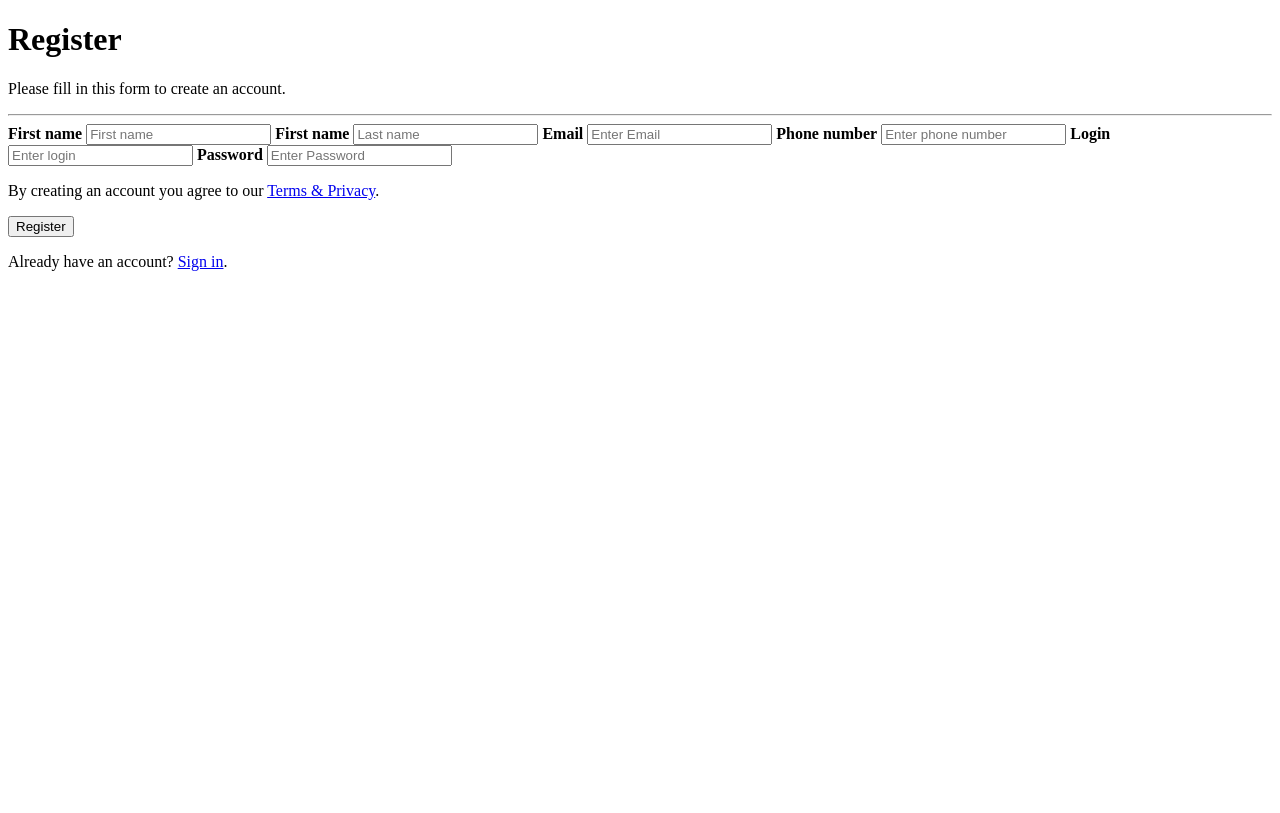
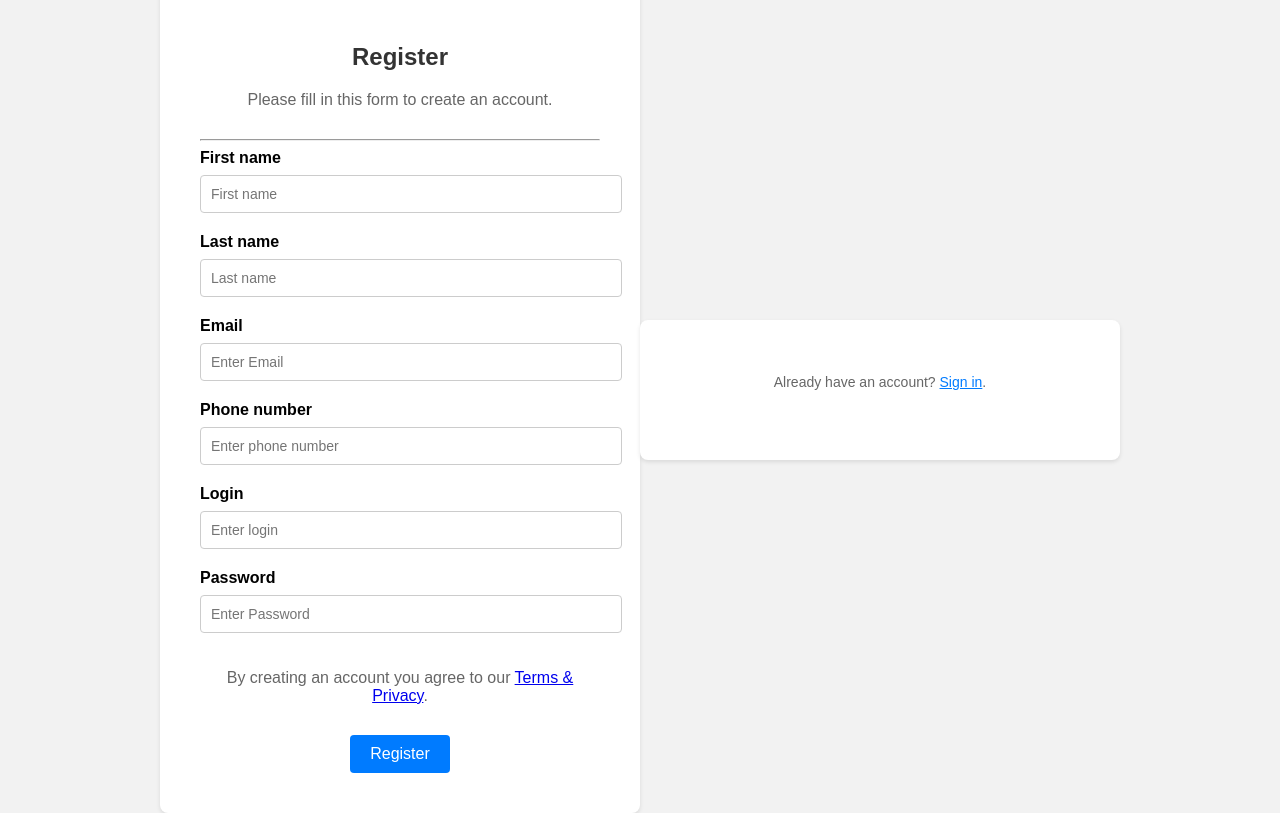
Before and after one commit to hellkirl/backend, a Flask app: page /register in a window 1280 px wide. Before the commit the page ends 271 px from the top, so only its background shows below. Run offline with Flask 3, Linux system fonts and the light colour scheme.

Commit message:
Modified db scripts

```diff
--- a/auth_system/main.py
+++ b/auth_system/main.py
@@ -1,23 +1,33 @@
-from flask import Flask, request, render_template
+from functools import wraps
+
 import bcrypt
+from flask import Flask, render_template, request, session, url_for
 from flask_migrate import Migrate
 
-from flask_login import (
-    UserMixin,
-    login_user,
-    LoginManager,
-    current_user,
-    logout_user,
-    login_required,
-)
-
+from config import DATABASE, PASSWORD, USERNAME
 from database.db import Connector
-from config import DATABASE, USERNAME, PASSWORD
 
 app = Flask(__name__)
 
 c = Connector(database=DATABASE, username=USERNAME, password=PASSWORD)
 con, cur = c.connect()
+
+
+def login_required(f):
+    @wraps(f)
+    def decorated_function(*args, **kwargs):
+        if 'logged_in' not in session:
+            return app.redirect(url_for("login"))
+        return f(*args, **kwargs)
+
+    return decorated_function
+
+
+@app.route("/logout")
+@login_required
+def logout():
+    session.pop("logged_in", None)
+    return app.redirect("/")
 
 
 @app.route("/")
@@ -33,15 +43,17 @@ def register():
         email = request.form["email"]
         phone_number = request.form["phone_number"]
         login = request.form["login"]
-        password = bcrypt.hashpw(request.form["password"].encode("utf-8"), bcrypt.gensalt())
+        salt = str(bcrypt.gensalt())
+        pw_hash = bcrypt.hashpw(request.form["password"].encode("utf-8"), bytes(salt))
 
-        cur.execute("SELECT * FROM users WHERE login = %s", (login,))
+        cur.execute("SELECT * FROM users WHERE email = %s", (email,))
         if cur.fetchone():
-            print("The registration is not possible. The user already exists!")
+            print("The registration is not possible. The email is already in use!")
         else:
             cur.execute("""INSERT INTO users (first_name, last_name, email, phone_number, login, password)
                         VALUES (%s, %s, %s, %s, %s, %s)""",
                         (first_name, last_name, email, phone_number, login, password))
+            return app.redirect("/dashboard")
 
     return render_template("register.html")
 
@@ -55,15 +67,18 @@ def login():
         cur.execute("SELECT password FROM users WHERE login = %s", (login,))
         acquired_password = cur.fetchone()
 
-        if password == acquired_password:
-            app.redirect("")
+        if bcrypt.checkpw(password, acquired_password):
+            return app.redirect("/dashboard")
+        else:
+            return app.redirect("/login")
 
     return render_template("login.html")
 
 
 @app.route("/dashboard")
+@login_required
 def dashboard():
-    return "<b>You're loggin in</b>"
+    return "<b>You're logged in</b>"
 
 
 if __name__ == "__main__":
--- a/auth_system/templates/register.html
+++ b/auth_system/templates/register.html
@@ -3,6 +3,93 @@
 <head>
     <meta charset="UTF-8">
     <title>Sign up</title>
+    <style>
+        body {
+            font-family: Arial, sans-serif;
+            background-color: #f2f2f2;
+            margin: 0;
+            padding: 0;
+        }
+
+        form {
+            display: flex;
+            justify-content: center;
+            align-items: center;
+            height: 100vh;
+        }
+
+        .container {
+            max-width: 400px;
+            width: 100%;
+            padding: 40px;
+            background-color: #fff;
+            box-shadow: 0 2px 4px rgba(0, 0, 0, 0.1);
+            border-radius: 8px;
+            text-align: center;
+        }
+
+        h1 {
+            color: #333;
+            font-size: 24px;
+            margin-bottom: 20px;
+        }
+
+        p {
+            color: #666;
+            font-size: 16px;
+            margin-bottom: 30px;
+        }
+
+        label {
+            display: block;
+            text-align: left;
+            margin-bottom: 8px;
+        }
+
+        input[type="text"],
+        input[type="email"],
+        input[type="password"] {
+            width: 100%;
+            padding: 10px;
+            font-size: 14px;
+            border: 1px solid #ccc;
+            border-radius: 4px;
+            margin-bottom: 20px;
+        }
+
+        input[type="submit"] {
+            display: inline-block;
+            background-color: #007bff;
+            color: #fff;
+            border: none;
+            padding: 10px 20px;
+            font-size: 16px;
+            border-radius: 4px;
+            cursor: pointer;
+            transition: background-color 0.3s ease;
+        }
+
+        input[type="submit"]:hover {
+            background-color: #0056b3;
+        }
+
+        .container.signin {
+            text-align: center;
+            margin-bottom: 20px;
+        }
+
+        .container.signin p {
+            font-size: 14px;
+        }
+
+        .container.signin a {
+            color: #007bff;
+        }
+
+        .container.signin a:hover {
+            text-decoration: underline;
+        }
+    </style>
 </head>
 <body>
 <form action="/register" method="post">
@@ -14,7 +101,7 @@
         <label for="first_name"><b>First name</b></label>
         <input type="text" placeholder="First name" name="first_name" id="first_name" required>
 
-        <label for="last_name"><b>First name</b></label>
+        <label for="last_name"><b>Last name</b></label>
         <input type="text" placeholder="Last name" name="last_name" id="last_name" required>
 
         <label for="email"><b>Email</b></label>
@@ -34,7 +121,7 @@
     </div>
 
     <div class="container signin">
-        <p>Already have an account? <a href="#">Sign in</a>.</p>
+        <p>Already have an account? <a href="/login">Sign in</a>.</p>
     </div>
 </form>
 </body>
```
Also changed, not shown: auth_system/config.py (added, +10 -0 lines), auth_system/database/db.py (+0 -30 lines), auth_system/database/local_db.py (added, +26 -0 lines), auth_system/password_check.py (deleted, +0 -30 lines), auth_system/templates/login.html (+88 -2 lines), auth_system/templates/start.html (+53 -4 lines), auth_system/tests/test_password_check.py (deleted, +0 -9 lines).
